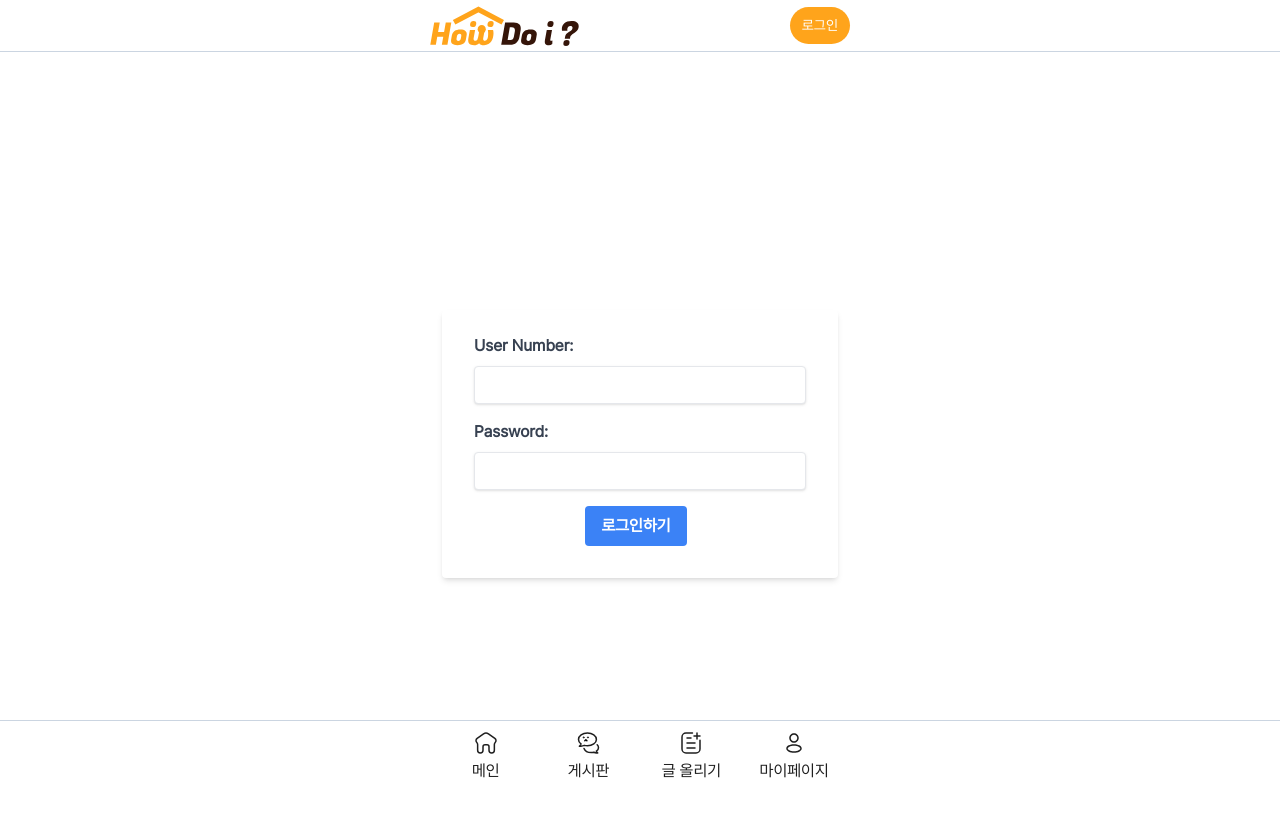
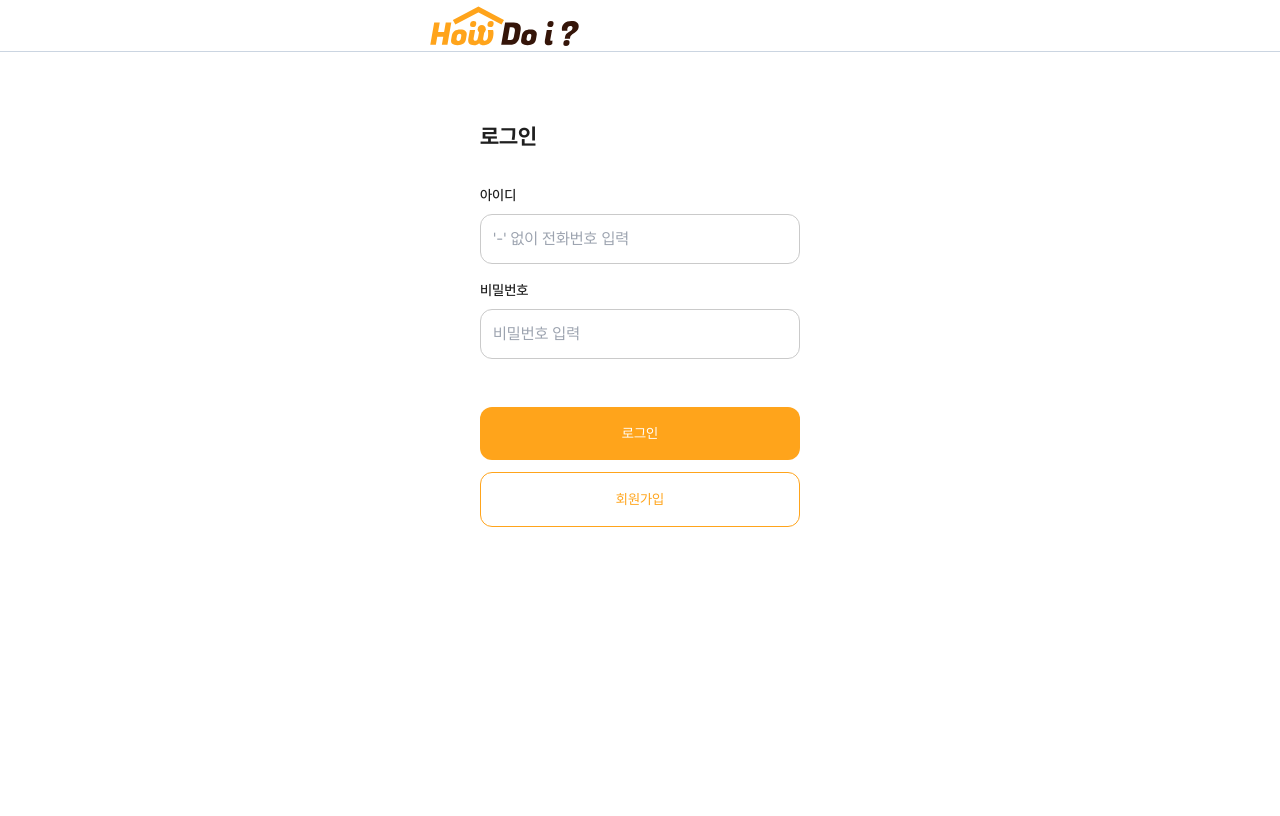
Before and after one commit to HowDoIProject/FE, a React (Create React App) app: page /login in a window 1280 px wide. Shown: the top 816 px of the page. Built offline with nearby package versions, Linux system fonts and the light colour scheme.

Commit message:
로그인 화면 css 구현

```diff
--- a/src/pages/Login.js
+++ b/src/pages/Login.js
@@ -1,7 +1,8 @@
 import React, { useState } from 'react';
 import axios from 'axios';
 import { useCookies } from 'react-cookie';
-import { useNavigate } from 'react-router-dom';
+import { useNavigate, Link } from 'react-router-dom';
+import logo from '../assets/icon/logo.svg';
 
 export default function Login() {
     const [userNumber, setUserNumber] = useState('');
@@ -21,7 +22,7 @@ export default function Login() {
         event.preventDefault();
 
         if (userNumber && password) {
-            alert('Log in!');
+            alert('로그인 성공!😃');
 
             try {
                 const response = await axios.post('https://howdoiapp.shop/api/login', {
@@ -38,47 +39,67 @@ export default function Login() {
                     console.error('Login failed');
                 }
             } catch (error) {
+                alert('로그인에 실패했습니다.🥲');
                 console.error('Login failed:', error);
             }
         }
     };
 
     return (
-        <div className="flex flex-col items-center justify-center h-screen">
-            <form className="bg-white shadow-md rounded px-8 pt-6 pb-8 mb-4" onSubmit={handleSubmit}>
-                <div className="mb-4">
-                    <label className="block text-gray-700 text-sm font-bold mb-2" htmlFor="user_number">
-                        User Number:
+        <>
+            <div className="flex items-center fixed top-0 px-6 w-full border-b-[0.5px] border-slate-300 h-[52px] z-20 bg-white">
+                <div className="relative max-w-[420px] mx-auto w-full flex justify-between items-center">
+                    <Link to={'/'}>
+                        <img className="h-10" src={logo} alt="" />
+                    </Link>
+                </div>
+            </div>
+
+            <div className="flex h-full my-[120px] w-[320px] justify-center items-center mx-auto">
+                <form className="m-auto w-[320px]" onSubmit={handleSubmit}>
+                    <div className="mb-8 font-['Pretendard-Bold'] text-[22px]">로그인</div>
+                    <div className="flex flex-col mb-4">
+                        <label className="font-['Pretendard-Medium'] text-[14px] mb-2" htmlFor="user_number">
+                            아이디
                         </label>
                         <input
-                        className="shadow appearance-none border rounded w-full py-2 px-3 text-gray-700 leading-tight focus:outline-none focus:shadow-outline"
+                            className="w-full p-3 border border-gray_03 rounded-xl"
                             type="text"
                             id="user_number"
+                            placeholder="'-' 없이 전화번호 입력"
+                            required
                             value={userNumber}
                             onChange={handleUserNumberChange}
                         />
                     </div>
-                <div className="mb-4">
-                    <label className="block text-gray-700 text-sm font-bold mb-2" htmlFor="password">
-                        Password:
+                    <div className="flex flex-col mb-12">
+                        <label className="font-['Pretendard-Medium'] text-[14px] mb-2" htmlFor="password">
+                            비밀번호
                         </label>
                         <input
-                        className="shadow appearance-none border rounded w-full py-2 px-3 text-gray-700 leading-tight focus:outline-none focus:shadow-outline"
+                            className="w-full p-3 border border-gray_03 rounded-xl"
                             type="password"
                             id="password"
+                            placeholder="비밀번호 입력"
+                            autoComplete="off"
+                            required
                             value={password}
                             onChange={handlePasswordChange}
                         />
                     </div>
-                <div className="flex items-center justify-center">
+                    <div className="flex flex-col items-center justify-center gap-3">
+                        <button className="bg-primary text-white py-4 rounded-xl w-full text-[14px]" type="submit">
+                            로그인
+                        </button>
                         <button
-                        className="bg-blue-500 hover:bg-blue-700 text-white font-bold py-2 px-4 rounded focus:outline-none focus:shadow-outline mr-2"
-                        type="submit"
+                            onClick={() => navigate('/signup')}
+                            className="bg-white rounded-xl text-primary border border-primary text-[14px] py-4 w-full"
                         >
-                        로그인하기
+                            회원가입
                         </button>
                     </div>
                 </form>
             </div>
+        </>
     );
 }
--- a/src/shared/Router.js
+++ b/src/shared/Router.js
@@ -21,10 +21,11 @@ const Router = () => {
     return (
         <BrowserRouter>
             <Routes>
+                {/* 회원 관련 */}
+                <Route path="/login" element={<Login />} />
+
                 {/* 여기에서 Layout 컴포넌트를 사용하여 중첩된 라우트를 구성합니다. */}
                 <Route element={<Layout />}>
-                    {/* 회원 관련 */}
-                    <Route path="/login" element={<Login />} />
                     {/* 메인 화면 관련 */}
                     <Route path="/" element={<Main />} />
                     <Route path="/posts/:keyword" element={<SearchList />} />
```
Also changed, not shown: src/assets/icon/noresult.svg (added), 1 other file (tests, documents, lock files or other folders). Lines whose indentation alone changed are shown as unchanged.
